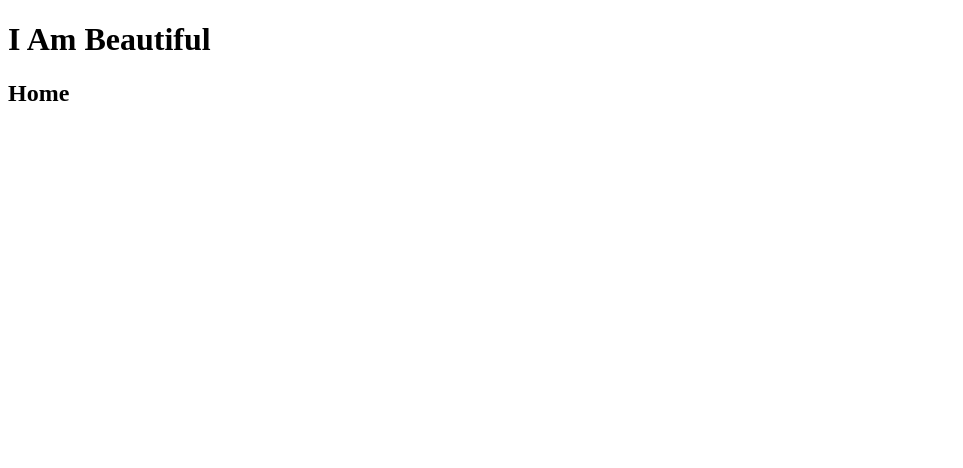
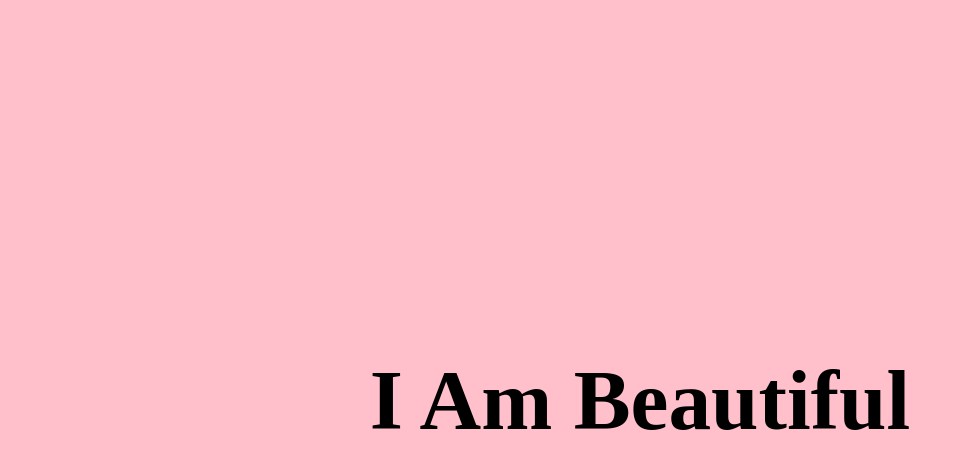
Before and after one commit to Aimee-MacDonald/iambeautiful, a website: page public/views/index.html in a window 1280 px wide. Shown: the whole page, without its empty margins (0-963 px from the left). Drawn offline with Linux system fonts and the light colour scheme.

Commit message:
Landing Page

```diff
--- /dev/null
+++ b/public/styles/index.css
@@ -0,0 +1,17 @@
+body{
+  background-color: pink;
+  width: 100vw;
+  height: 100vh;
+  margin: 0;
+}
+
+h1{
+  width: 100%;
+  height: 100%;
+  margin: 0;
+  display: flex;
+  justify-content: center;
+  align-items: center;
+  text-align: center;
+  font-size: 64pt;
+}
--- a/public/views/index.html
+++ b/public/views/index.html
@@ -4,11 +4,11 @@
     <meta charset="UTF-8">
     <meta name="viewport" content="width=device-width, initial-scale=1.0">
     <meta http-equiv="X-UA-Compatible" content="ie=edge">
+    <link rel="stylesheet" href="/styles/index.css">
     <title>I Am Beautiful - Home</title>
   </head>
 
   <body>
     <h1>I Am Beautiful</h1>
-    <h2>Home</h2>
   </body>
 </html>
```
